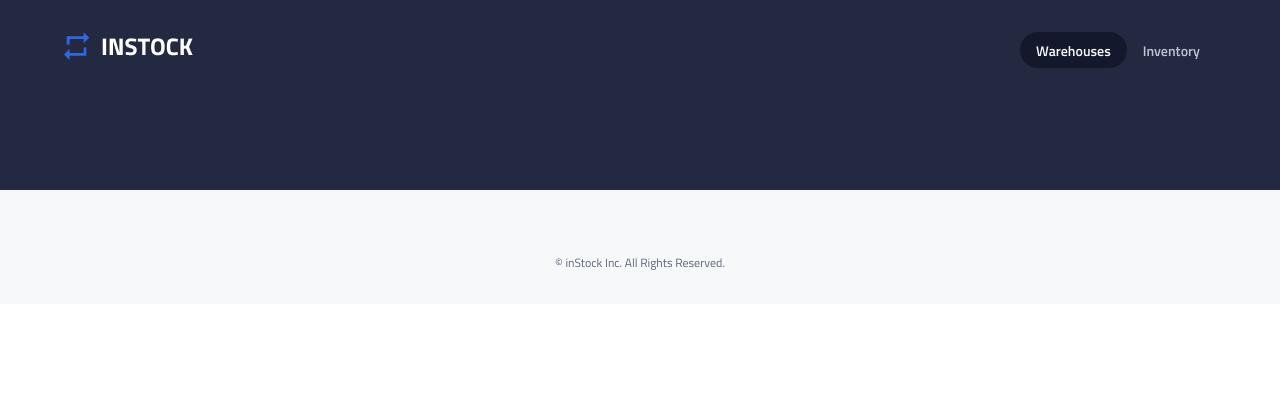
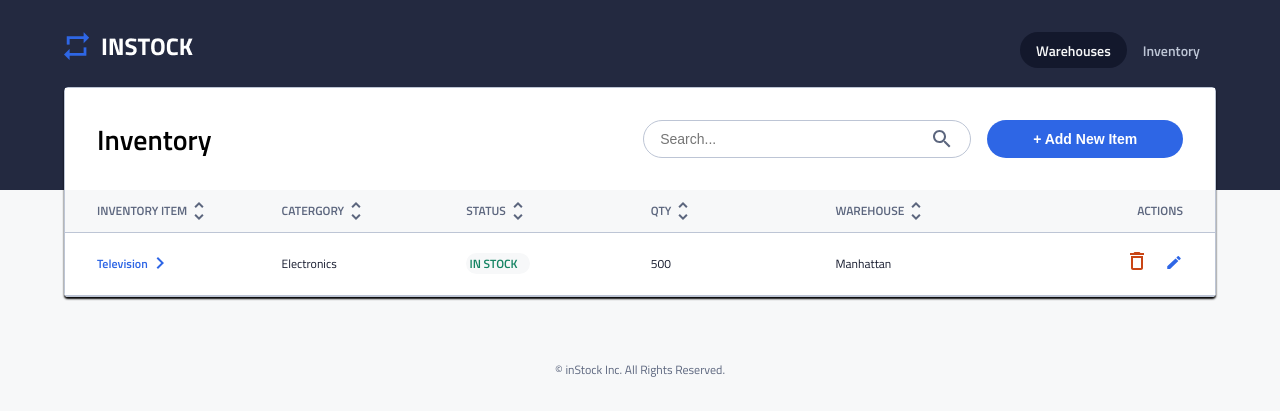
Before and after one commit to jacky-ui/InStock-BrainStation-Client, a React (Create React App) app: page /inventory in a window 1280 px wide. Shown: the top 416 px of the page. Built offline with nearby package versions, Linux system fonts and the light colour scheme.

Commit message:
fix styling

```diff
--- a/src/App.js
+++ b/src/App.js
@@ -21,9 +21,9 @@
             path="/warehouse/:warehouseId/edit"
             component={EditWarehousePage}
           />
-          <Route path="/warehouse/add" component={AddWarehouse} />
+          <Route path="/warehouse/add" component={AddWarehouse} />*/}
           <Route path="/inventory" component={InventoryPage} />
-          <Route path="/inventory/:itemId" component={ItemDetailsPage} />
+          {/*<Route path="/inventory/:itemId" component={ItemDetailsPage} />
           <Route path="/inventory/:itemId/edit" component={EditItem} />
   <Route path="/inventory/add" component={AddItem} />*/}
         </Switch>
--- a/src/components/InventoryItem/InventoryItem.js
+++ b/src/components/InventoryItem/InventoryItem.js
@@ -6,12 +6,11 @@
 
 function InventoryItem() {
     return(
-        <>
             <section className="inventory">
                 <div className="inventory__item">
                     <div className="inventory__item--spacing">
                         <h4 className="inventory__item--header">INVENTORY ITEM</h4>
-                        <Link to="">
+                        <Link to="" className="inventory__item--firstcolumn">
                             <p className="inventory__item--color">Television</p>
                             <img
                                 src={arrowRight}
@@ -19,30 +18,31 @@
                             />
                         </Link>
                     </div>
-                    <div className="inventory__item--spacing">
+                    <div className="inventory__item--tablet inventory__item--spacing">
                         <h4 className="inventory__item--header">CATERGORY</h4>
                         <p className="inventory__item--details">Electronics</p>
                     </div>
-                    <div>
+                    <div className="inventory__item--tablet">
                         <h4 className="inventory__item--header">STATUS</h4>
                         <p className="inventory__item--stock">IN STOCK</p>
                     </div>
-                    <div>
+                    <div className="inventory__item--tablet">
                         <h4 className="inventory__item--header">QTY</h4>
                         <p className="inventory__item--details">500</p>
                     </div>
-                    <div>
+                    <div className="inventory__item--tablet">
                         <h4 className="inventory__item--header">WAREHOUSE</h4>
                         <p className="inventory__item--details">Manhattan</p>
                     </div>
-                    <div className="icons">
-                    <Link to="">
+                    <div className="icons inventory__item--tablet">
+                        <div className="inventory__item--wrapper">
+                            <Link to="" className="inventory__item--link">
                                 <img
                                     src={deleteIcon}
                                     className="icon icon__delete"
                                 />
                             </Link>
-                        <Link to="">
+                                <Link to="" className="inventory__item--link">
                                 <img
                                     src={editIcon}
                                     className="icon icon__edit"
@@ -50,8 +50,8 @@
                             </Link>
                         </div>
                     </div>
+                </div>
             </section>
-        </>
     )
 };
 
--- a/src/components/InventoryItem/InventoryItem.scss
+++ b/src/components/InventoryItem/InventoryItem.scss
@@ -15,7 +15,7 @@
         height: unset;
     }
     @include desktop {
-        padding: 1rem 5rem;
+        padding: 1rem 2rem;
     }
 
     &__item {
@@ -45,6 +45,12 @@
 
             @include tablet {
                 margin-right: unset;
+                width: 15%;
+            }
+        }
+        &--tablet {
+            @include tablet {
+                width: 15%;
             }
         }
         &--color {
@@ -58,7 +64,7 @@
                 color: $Instock-Indigo;
                 font-weight: bold;
                 padding-bottom: unset;
-                margin-right: 2rem;
+                // margin-right: 2rem;
             }
         }
         &--details {
@@ -87,6 +93,22 @@
                 background-color: $Light-Grey;
                 color: $Green;
                 margin-bottom: unset;
+                width: 4rem;
+            }
+        }
+        &--link {
+            @include tablet {
+                width: 50%;
+            }
+        }
+        &--firstcolumn {
+            @include tablet {
+                width: 100%;
+            }
+        }
+        &--wrapper {
+            @include tablet {
+                width: 100%;
             }
         }
         &--container {
@@ -103,11 +125,8 @@
     @include tablet {
         display: flex;
         align-items: flex-end;
-        width: 8%;
-    }
-    @include desktop {
-        margin-left: unset;
-        width: unset;
+        width: 15%;
+        text-align: end;
     }
 }
 
@@ -119,9 +138,13 @@
         left: 4.2rem;
 
         @include tablet {
-            bottom: 1.3rem;
-            left: 8.2rem;
+            bottom: 1.25rem;
+            left: 5.2rem;
         }
+        // @include desktop {
+        //     bottom: 1.25rem;
+        //     left: 5.2rem;
+        // }
     }
     &__delete {
         bottom: 1rem;
--- a/src/pages/InventoryPage/InventoryPage.js
+++ b/src/pages/InventoryPage/InventoryPage.js
@@ -1,6 +1,7 @@
 import "./InventoryPage.scss";
 import React, { Component } from "react";
 import InventoryItem from "../../components/InventoryItem/InventoryItem";
+import sortIcon from "../../assets/images/icons/sort-24px.svg";
 
 class InventoryPage extends Component {
     state = {
@@ -30,12 +31,42 @@
                     </section>
                     {/* Inventory Items */}
                     <div className="title__container">
-                        <h4 className="title__container--title">IVENTORY ITEM</h4>
-                        <h4 className="title__container--title">CATERGORY</h4>
-                        <h4 className="title__container--title">STATUS</h4>
-                        <h4 className="title__container--title">QTY</h4>
-                        <h4 className="title__container--title">WAREHOUSE</h4>
-                        <h4 className="title__container--title">ACTIONS</h4>
+                        <div className="title__container--group">
+                            <h4 className="title__container--title">INVENTORY ITEM</h4>
+                                <img
+                                    src={sortIcon}
+                                    alt=""
+                                />
+                        </div>
+                        <div className="title__container--group">
+                            <h4 className="title__container--title">CATERGORY</h4>
+                                <img
+                                        src={sortIcon}
+                                        alt=""
+                                />
+                        </div>
+                        <div className="title__container--group">
+                            <h4 className="title__container--title">STATUS</h4>
+                                <img
+                                        src={sortIcon}
+                                        alt=""
+                                />
+                        </div>
+                        <div className="title__container--group">
+                            <h4 className="title__container--title">QTY</h4>
+                                <img
+                                        src={sortIcon}
+                                        alt=""
+                                />
+                        </div>
+                        <div className="title__container--group">
+                            <h4 className="title__container--title">WAREHOUSE</h4>
+                                <img
+                                        src={sortIcon}
+                                        alt=""
+                                />
+                        </div>
+                        <h4 className="title__container--title title__container--action">ACTIONS</h4>
                     </div>
                     <InventoryItem />
                 </article>
--- a/src/pages/InventoryPage/InventoryPage.scss
+++ b/src/pages/InventoryPage/InventoryPage.scss
@@ -19,6 +19,11 @@
 
     @include tablet {
         margin-top: -6.4rem;
+        margin: 0rem 2rem;
+    }
+    @include desktop {
+        margin: 0rem 4rem;
+        margin-top: -6.4rem;
     }
 
     &__head {
@@ -37,9 +42,9 @@
             padding: 2rem;
         }
 
-        @include desktop {
-            padding: 2rem 5rem;
-        }
+        // @include desktop {
+        //     padding: 2rem 5rem;
+        // }
 
         &--header {
             @include page-header-mobile;
@@ -108,11 +113,28 @@
         padding: 0rem 2rem;
     }
     @include desktop {
-        padding: 1.3rem 5rem;
+        padding: 1.3rem 2rem;
     }
     &--title {
         @include table-header-desktop;
         color: $Slate;
         font-weight: bold;
+
+        // @include tablet {
+        //     width: 100%;
+        // }
+    }
+    &--action {
+        @include tablet {
+            text-align: end;
+            width: 15%;
+        }
+    }
+    &--group {
+        @include tablet {
+            width: 15%;
+            display: flex;
+            align-items: center;
+        }
     }
 }
```
Lines whose indentation alone changed are shown as unchanged.
